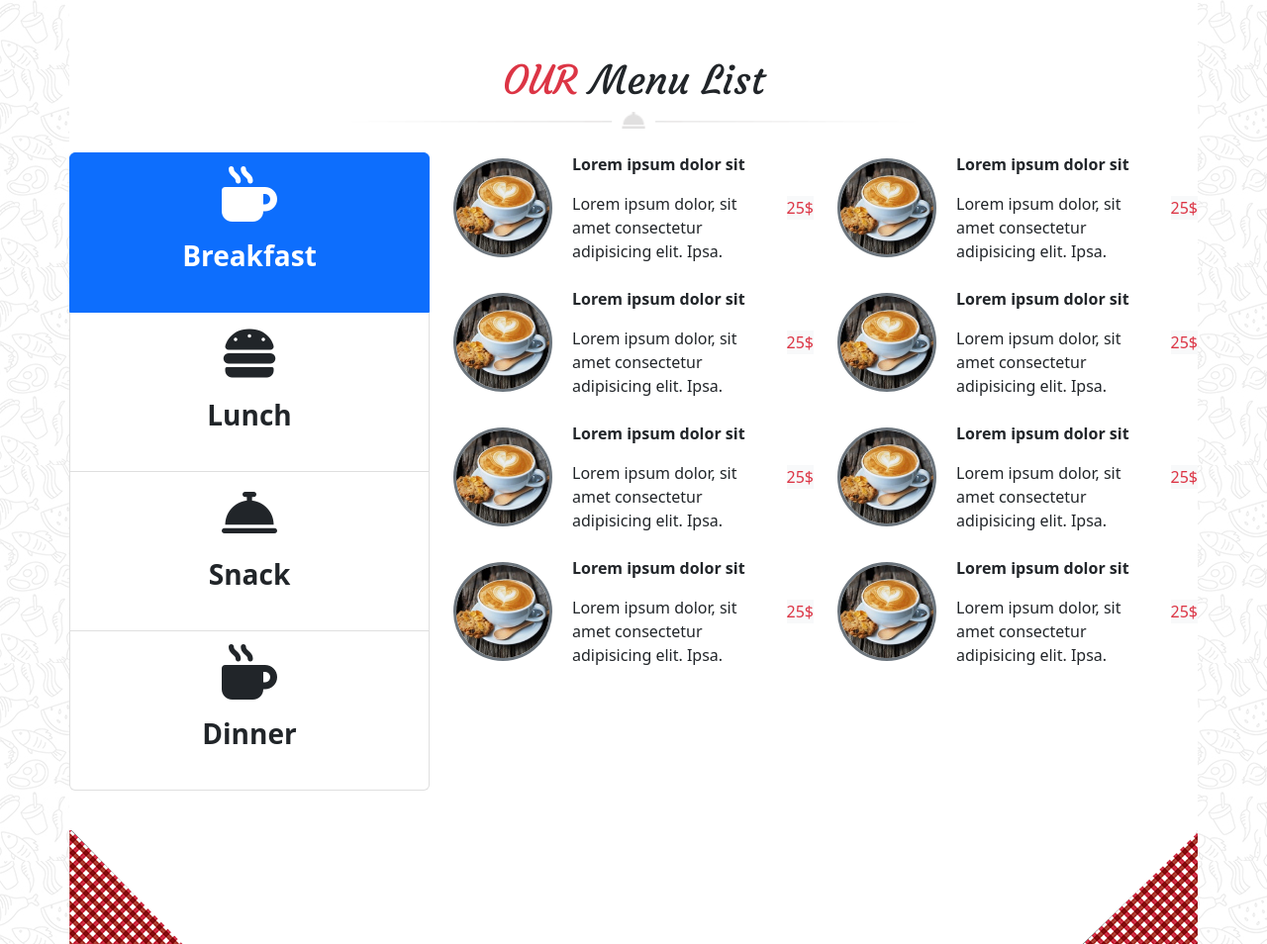
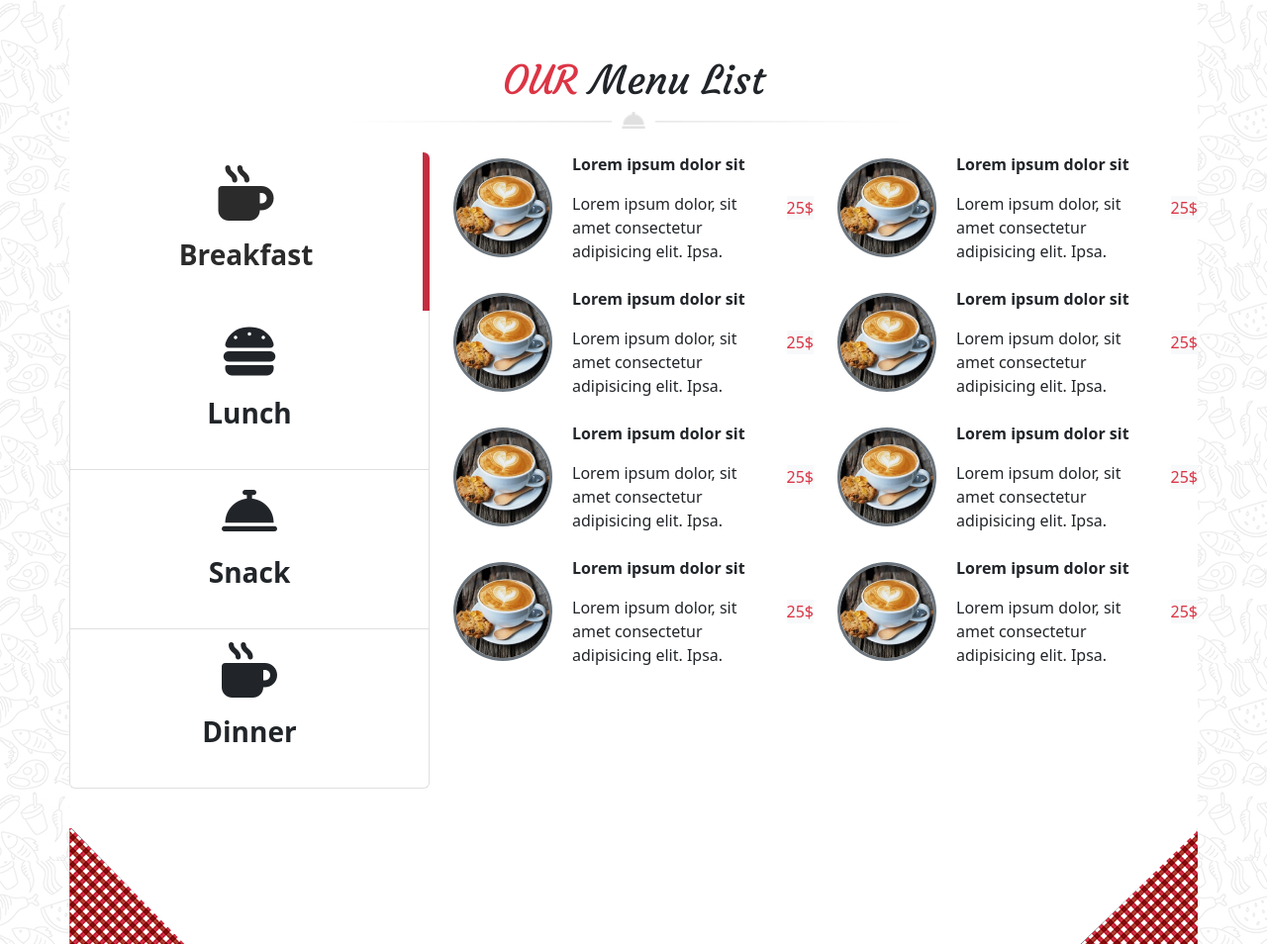
Before and after one commit to Osama-Jeb/projet_css_oussama_jebrane, a website: page index.html in a window 1280 px wide. Shown: the part 1130-2084 px from the top of the page at 99% size. Drawn offline with nearby package versions, Linux system fonts and the light colour scheme; files whose address does not match are found by name.

Commit message:
tabs color

```diff
--- a/index.html
+++ b/index.html
@@ -89,7 +89,7 @@
                     <img src="./public/img/decoration_line.png" width="50%" alt="">
                 </div>
                 <br>
-                <div class="row">
+                <div class="row tab-section">
                     <div class="col-4">
                         <div class="list-group" id="list-tab" role="tablist">
                             <a class="p-1 list-group-item list-group-item-action active fs-3 fw-bold d-flex flex-column align-items-center gap-1"
--- a/src/sass/modules/home/_main.scss
+++ b/src/sass/modules/home/_main.scss
@@ -48,6 +48,21 @@ main {
 
             h1 {
                 font-family: "courgette";
+            }
+
+            .tab-section {
+                div {
+                    .list-group {
+                        .active {
+                            background-color: white;
+                            color: #2b2b2b;
+                            border: none;
+                            border-right: solid 7px $chef-red;
+                            padding: 0;
+                        }
+
+                    }
+                }
             }
 
             .form-bg-img {
@@ -108,7 +123,7 @@ main {
     }
 }
 
-.bottom-deco{
+.bottom-deco {
     background-image: url(../img/bottom_decoration_img.png);
     height: 20px;
     position: absolute;
```
Also changed, not shown: public/css/app.css, 1 other file.
